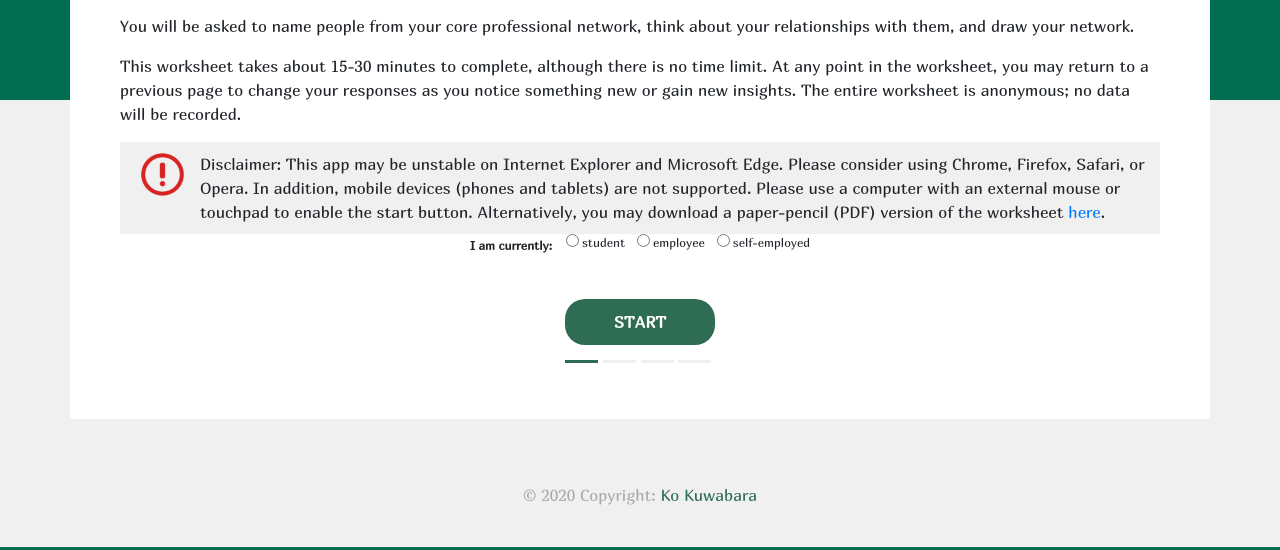
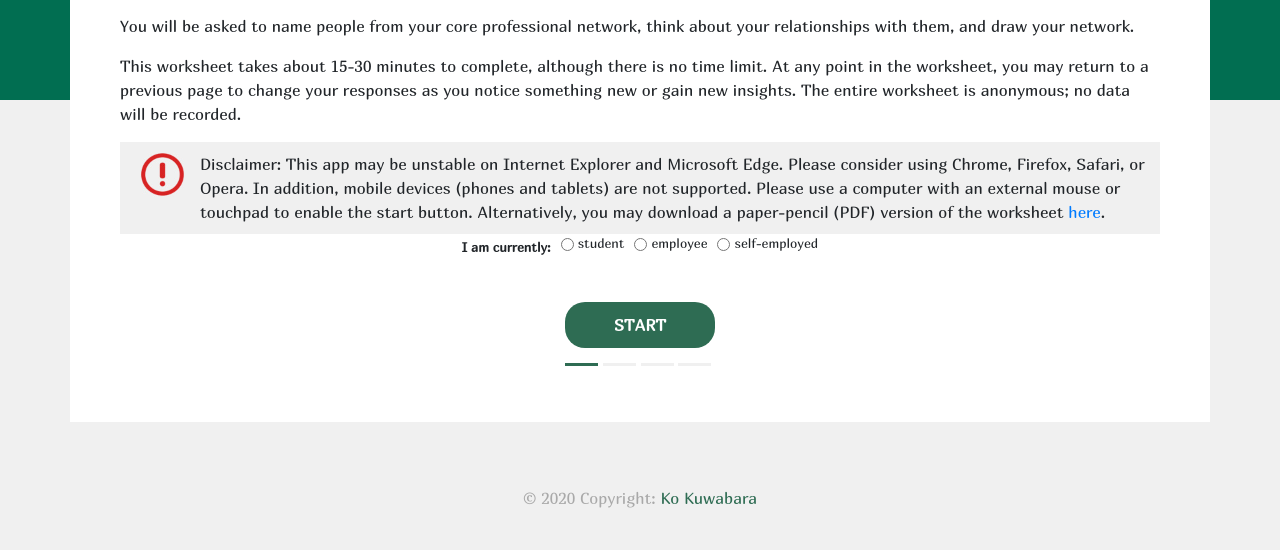
Before and after one commit to kokuwabara1976/networksheet, a Flask app: page / in a window 1280 px wide. Shown: the part 562-1112 px from the top of the page. Run offline with Flask 3, Linux system fonts and the light colour scheme; some libraries are stand-ins or nearby versions.

Commit message:
work status radio button

```diff
--- a/templates/landing.html
+++ b/templates/landing.html
@@ -42,11 +42,11 @@
             <p>Disclaimer: This app may be unstable on Internet Explorer and Microsoft Edge. Please consider using Chrome, Firefox, Safari, or Opera. In addition, mobile devices (phones and tablets) are not supported. Please use a computer with an external mouse or touchpad to enable the start button.
               Alternatively, you may download  a paper-pencil (PDF) version of the worksheet <a href="/static/img/NETWORKsheet.pdf" target="_blank">here</a>.</p>
           </div>
-          <div class="radio-container" style="margin: 0 auto 10px; width: 100%; display: flex; align-items: center; justify-content: center; flex-wrap: wrap; gap: 8px; font-size: 12px; line-height: 1.2;">
-            <span style="font-weight: 600; margin-right: 6px;">I am currently:</span>
-            <label style="white-space: nowrap; margin-right: 4px;"><input type="radio" name="status" value="student" style="margin-right: 3px;">student</label>
-            <label style="white-space: nowrap; margin-right: 4px;"><input type="radio" name="status" value="employee" style="margin-right: 3px;">employee</label>
-            <label style="white-space: nowrap;"><input type="radio" name="status" value="self-employed" style="margin-right: 3px;">self-employed</label>
+          <div class="radio-container" style="margin: 18x auto 18px; width: 100%; display: flex; align-items: center; justify-content: center; flex-wrap: wrap; gap: 10px; font-size: 13px;">
+            <span style="font-weight: 600;">I am currently:</span>
+            <label style="white-space: nowrap; display: inline-flex; align-items: center; gap: 4px;"><input type="radio" name="status" value="student">student</label>
+            <label style="white-space: nowrap; display: inline-flex; align-items: center; gap: 4px;"><input type="radio" name="status" value="employee">employee</label>
+            <label style="white-space: nowrap; display: inline-flex; align-items: center; gap: 4px;"><input type="radio" name="status" value="self-employed">self-employed</label>
           </div>
           <div class="btn-container">
             <a class="btn-custom btn" href="/who" role="button" onclick="return checkSelection()">START</a>
```
